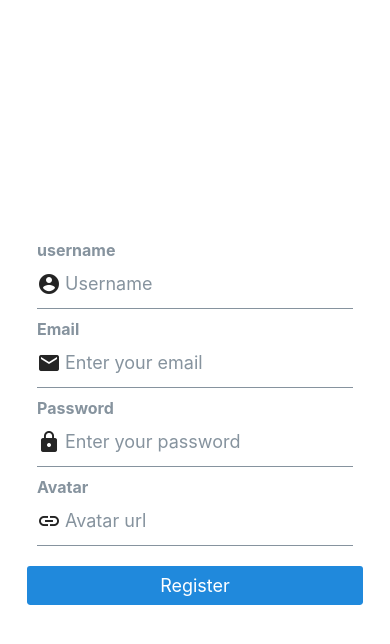
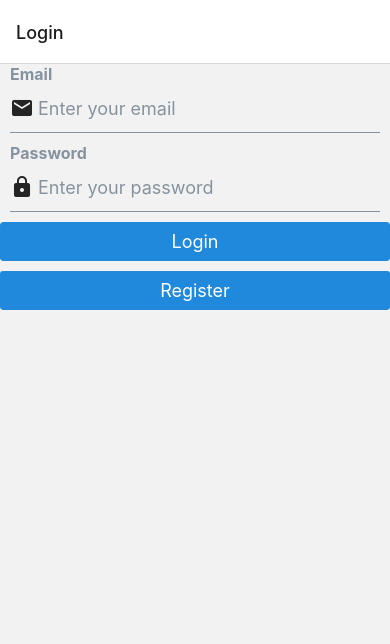
Before and after one commit to 256-katendechris-256/_GROUP_BSE_25_1, a React Native app: screen /Login in a window 390 px wide. Shown: the top 644 px of the page. Built offline with nearby package versions, Linux system fonts and the light colour scheme.

Commit message:
added firebase to the project

```diff
--- a/App.js
+++ b/App.js
@@ -2,14 +2,26 @@ import React from 'react';
 import { StyleSheet, Text, View, ScrollView } from 'react-native';
 import Login from './screens/login';
 import Register from './screens/register';
+import { createNativeStackNavigator } from '@react-navigation/native-stack';
+import { NavigationContainer } from '@react-navigation/native';
+
+const Stack = createNativeStackNavigator();
 
 export default function App() {
   return (
-    <View style= {styles.container}>
-      {/*<Login/>*/}
-      <Register/>
-    </View>
+<NavigationContainer>
+    <Stack.Navigator>
 
+    <Stack.Screen
+    name='Login'
+    component={Login}
+    />
+    <Stack.Screen
+    name='Register'
+    component={Register}
+    />
+    </Stack.Navigator>
+  </NavigationContainer>
   );
 }
 
--- /dev/null
+++ b/firebase/firebaseconfig.js
@@ -0,0 +1,16 @@
+// Import the functions you need from the SDKs you need
+import { initializeApp } from "firebase/app";
+import {getAuth} from 'firebase/auth' ;
+
+const firebaseConfig = {
+  apiKey: "AIzaSyAVdSi6Fh13zcCeX3RL_rMhoRk95qvt82A",
+  authDomain: "projectnite.firebaseapp.com",
+  projectId: "projectnite",
+  storageBucket: "projectnite.appspot.com",
+  messagingSenderId: "564353562930",
+  appId: "1:564353562930:web:a4b6894643e67140b23f2b"
+};
+
+// Initialize Firebase
+const app = initializeApp(firebaseConfig);
+export const authentication = getAuth(app);
--- a/package.json
+++ b/package.json
@@ -15,6 +15,7 @@
     "@react-navigation/native": "^6.1.18",
     "@react-navigation/native-stack": "^6.11.0",
     "expo": "~50.0.0",
+    "firebase": "^10.14.1",
     "react": "18.2.0",
     "react-dom": "18.2.0",
     "react-native": "0.73.2",
--- a/screens/login.js
+++ b/screens/login.js
@@ -1,10 +1,17 @@
 import { StyleSheet, Text, View } from 'react-native'
 import React, { useState } from 'react'
 import { Input, Button } from 'react-native-elements'
+import { signInWithEmailAndPassword } from 'firebase/auth';
+import { authentication } from '../firebase/firebaseconfig';
 
-export default function Login() {
+export default function Login({navigation}) {
     const [email, setEmail] = useState('');
     const [password, setPassword] = useState('');
+
+    const userLogin = async() => {
+        signInWithEmailAndPassword(authentication, email, password)
+        .then(() => console.log('user logged in'))
+    }
   return (
     <View>
       <Input
@@ -24,9 +31,11 @@ export default function Login() {
       secureTextEntry
       />
       <Button
+      onPress={userLogin}
       title='Login'
       />
       <Button
+      onPress={() => navigation.navigate('Register')}
      style ={styles.btn}
       title='Register'
       />
--- a/screens/register.js
+++ b/screens/register.js
@@ -1,12 +1,22 @@
 import { StyleSheet, Text, View } from 'react-native'
 import React, { useState } from 'react'
 import { Input, Button } from 'react-native-elements'
+import { createUserWithEmailAndPassword } from 'firebase/auth';
+import { authentication } from '../firebase/firebaseconfig.js'
 
 export default function Register() {
     const [email, setEmail] = useState('');
     const [password, setPassword] = useState('');
     const [Username, setUsername] = useState('');
     const [Avatar, setAvatar] = useState('');
+
+    const registerUser = async () =>{
+        createUserWithEmailAndPassword(authentication, email, password)
+        .then((userCredential) => {
+            console.log(userCredential)
+            console.log('just registered')
+        })
+    }
   return (
     <View>
      <Input
@@ -43,6 +53,7 @@ export default function Register() {
 
 
       <Button
+      onPress={registerUser}
      style ={styles.btn}
       title='Register'
       />
```
Also changed, not shown: 1 other file (tests, documents, lock files or other folders).
